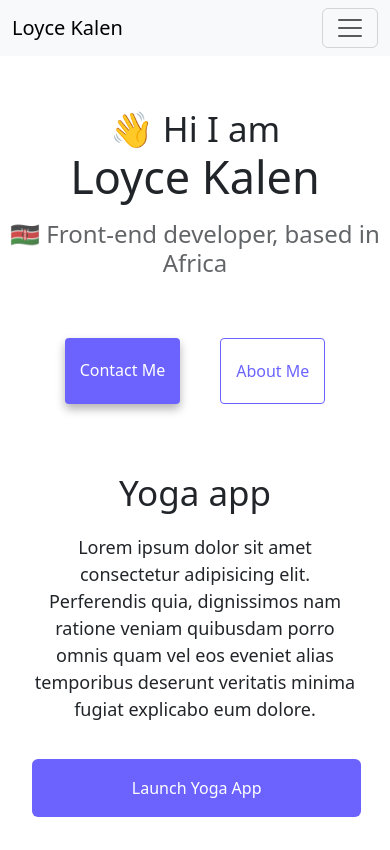
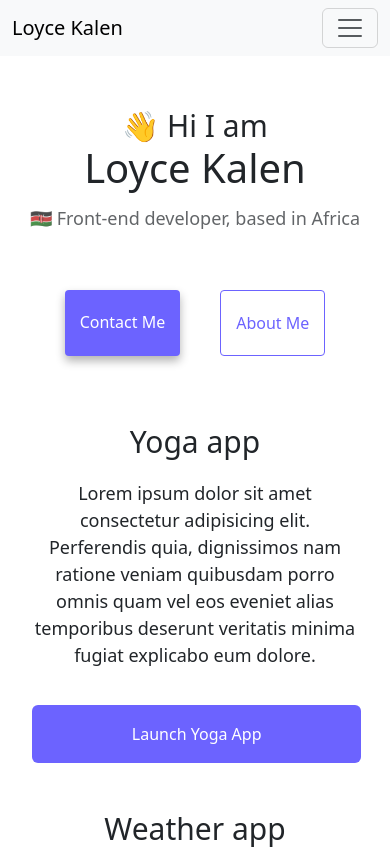
Before and after one commit to loycekalen/about-frontend-developer-loyce-kalen, a website: page index.html in a window 390 px wide. Shown: the top 850 px of the page. Drawn offline with nearby package versions, Linux system fonts and the light colour scheme.

Commit message:
adjusted media queries

```diff
--- a/style.css
+++ b/style.css
@@ -100,20 +100,23 @@ p {
 
 @media (max-width: 576px) {
   h1 {
-    font-size: 45px;
+    font-size: 40px;
   }
   h2 {
-    font-size: 35px;
+    font-size: 30px;
   }
   .project-photo {
     display: none;
+  }
+  h3 {
+    font-size: 18px;
   }
   .btn {
     width: 90%;
     margin-left: 20px;
   }
   .contact-me {
-    font-size: 30px;
+    font-size: 28px;
   }
   .email-link {
     font-size: 22px;
```
